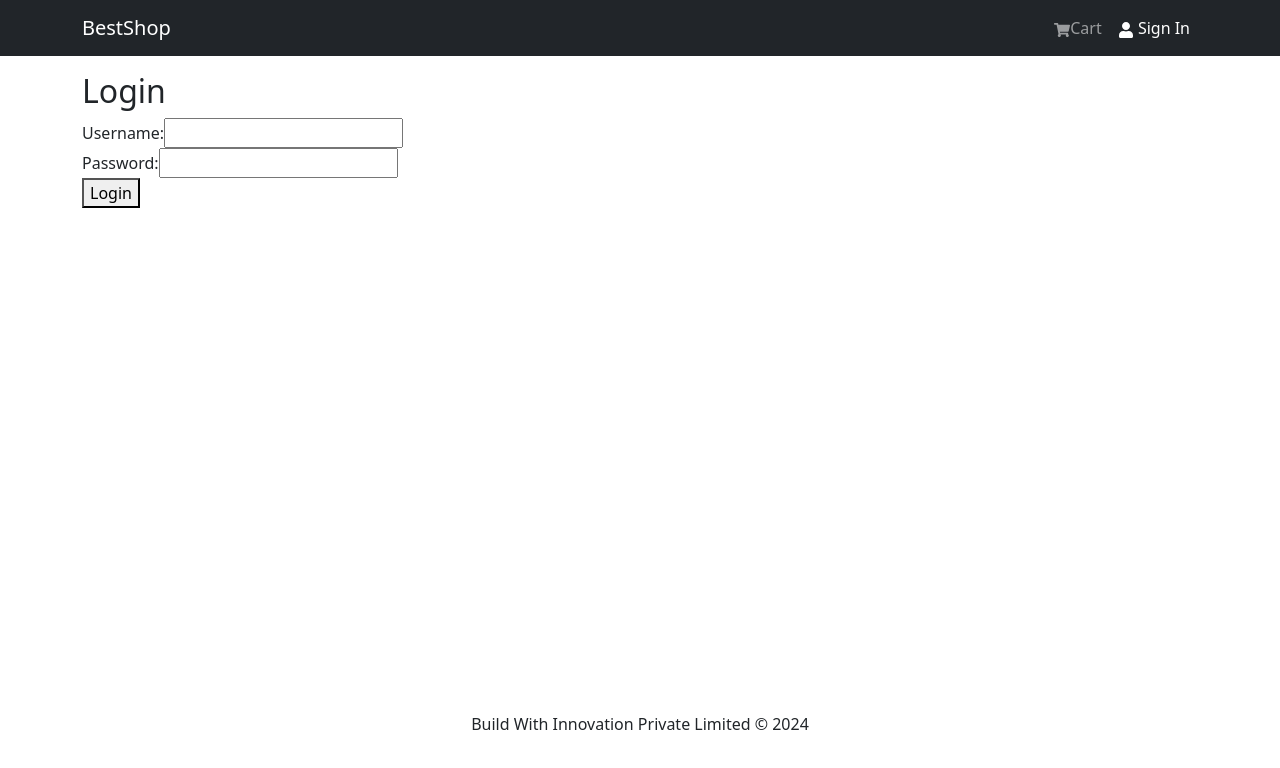
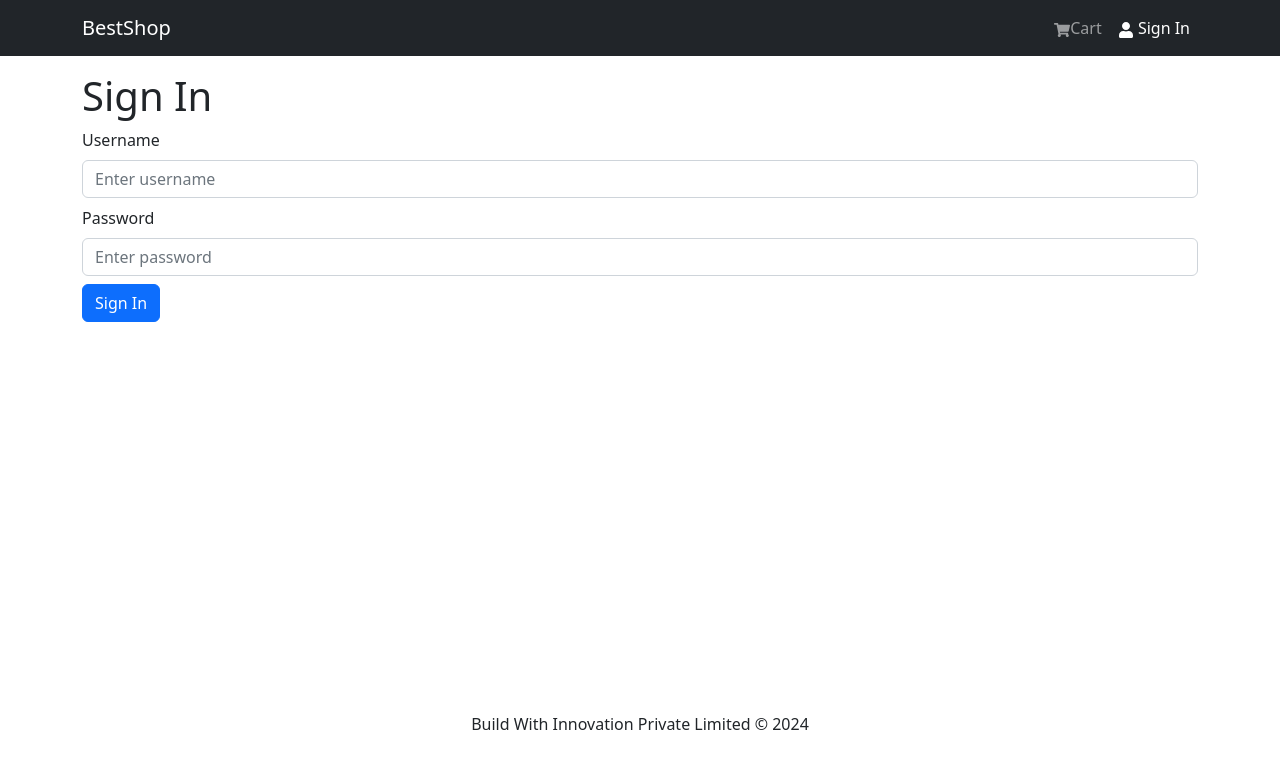
Before and after one commit to sudhanshukes65/assignemnt, a React (Create React App) app in the folder frontend/: page /login in a window 1280 px wide. Shown: the top 768 px of the page. Built offline with nearby package versions, Linux system fonts and the light colour scheme.

Commit message:
login functionality

```diff
--- a/frontend/src/components/Header.jsx
+++ b/frontend/src/components/Header.jsx
@@ -1,4 +1,4 @@
-import { Navbar, Nav, Container , Badge } from 'react-bootstrap';
+import { Navbar, Nav, Container , Badge ,NavDropdown } from 'react-bootstrap';
 import { FaShoppingCart, FaUser } from 'react-icons/fa';
 import { useSelector } from 'react-redux';
 import { LinkContainer } from 'react-router-bootstrap';
@@ -7,7 +7,12 @@ import { LinkContainer } from 'react-router-bootstrap';
 const Header = ({ cartItemsCount }) => {
 
   const {cartItems } = useSelector((state) => state.cart);
+  const { userInfo } = useSelector((state) => state.auth);
   const totalPrice = cartItems.reduce((total, currentItem) => total + (currentItem.qty * currentItem.price), 0);
+
+  const logoutHandler = ( ) => {
+    console.log('logout');
+  }
 
   return (
     <header>
@@ -45,11 +50,24 @@ const Header = ({ cartItemsCount }) => {
 
                 </Nav.Link>
               </LinkContainer>
-              <LinkContainer to='/login'>
-                <Nav.Link href='/login'>
-                  <FaUser /> Sign In
-                </Nav.Link>
-              </LinkContainer>
+              {userInfo ? (
+                <>
+                  <NavDropdown title={userInfo.username} id='username'>
+                    <LinkContainer to='/profile'>
+                      <NavDropdown.Item>Profile</NavDropdown.Item>
+                    </LinkContainer>
+                    <NavDropdown.Item onClick={logoutHandler}>
+                      Logout
+                    </NavDropdown.Item>
+                  </NavDropdown>
+                </>
+              ) : (
+                <LinkContainer to='/login'>
+                  <Nav.Link>
+                    <FaUser /> Sign In
+                  </Nav.Link>
+                </LinkContainer>
+              )}
             </Nav>
           </Navbar.Collapse>
         </Container>
--- a/frontend/src/constants.js
+++ b/frontend/src/constants.js
@@ -3,3 +3,4 @@
 export const BASE_URL = "https://dummyjson.com"
 
 export const PRODUCTS_URL = '/products';
+export const USERS_URL = '/auth';
--- a/frontend/src/screens/LoginScreen.jsx
+++ b/frontend/src/screens/LoginScreen.jsx
@@ -1,67 +1,82 @@
-import React, { useState } from 'react'
-import { useNavigate } from 'react-router-dom';
+import { useState, useEffect } from 'react';
+import { Link, useLocation, useNavigate } from 'react-router-dom';
+import { Form, Button, Row, Col } from 'react-bootstrap';
+import { useDispatch, useSelector } from 'react-redux';
+
+import { useLoginMutation } from '../slices/userApiSlice';
+import { setCredentials } from '../slices/authSlice';
 
 const LoginScreen = () => {
+  const [username, setUsername] = useState('');
+  const [password, setPassword] = useState('');
+  const [e,setE] = useState(false)
 
-    const [username, setUsername] = useState("");
-    const [password, setPassword] = useState("");
-    const [error, setError] = useState("");
-    const navigate = useNavigate();
+  const dispatch = useDispatch();
+  const navigate = useNavigate();
 
-    const handleSubmit = async (e) => {
-        e.preventDefault();
+  const [login, { isLoading }] = useLoginMutation();
 
-        try {
-          const response = await fetch("https://dummyjson.com/auth/login", {
-            method: "POST",
-            headers: {
-              "Content-Type": "application/json",
-            },
-            body: JSON.stringify({
-              username: username,
-              password: password,
-            }),
-          });
 
-          const data = await response.json();
+  const { userInfo } = useSelector((state) => state.auth);
 
-          if (!response.ok) {
-            throw new Error(data.message || "Failed to login");
-          }
+  const { search } = useLocation();
+  const sp = new URLSearchParams(search);
+  const redirect = sp.get('redirect') || '/';
 
-          // If response is successful, handle authentication logic here
-          console.log("Login successful");
-          console.log(data); // You can handle the response data here
-          navigate('/');
-        } catch (error) {
-          setError(error.message);
-        }
-      };
+  useEffect(() => {
+    if (userInfo) {
+      navigate(redirect);
+    }
+  }, [navigate, redirect, userInfo]);
+
+  const submitHandler = async (e) => {
+    e.preventDefault();
+    try {
+      const res = await login({ username, password }).unwrap(); // Changed 'email' to 'username'
+      dispatch(setCredentials({ ...res }));
+      navigate(redirect);
+    } catch (err) {
+      console.error(err?.data?.message || err.error);
+      setE(true);
+    }
+  };
+
   return (
     <div>
-      <h2>Login</h2>
-       {error && <div>{error}</div>}
-      <form onSubmit={handleSubmit}>
-         <div>
-           <label>Username:</label>
-           <input
-            type="text"
+      <h1>Sign In</h1>
+
+      <Form onSubmit={submitHandler}>
+        <Form.Group className='my-2' controlId='username'> {/* Changed 'email' to 'username' */}
+          <Form.Label>Username</Form.Label> {/* Changed 'Email Address' to 'Username' */}
+          <Form.Control
+            type='text' // Changed 'email' to 'text'
+            placeholder='Enter username' // Changed 'Enter email' to 'Enter username'
             value={username}
             onChange={(e) => setUsername(e.target.value)}
-          />
-        </div>
-        <div>
-          <label>Password:</label>
-          <input
-            type="password"
+          ></Form.Control>
+        </Form.Group>
+
+        <Form.Group className='my-2' controlId='password'>
+          <Form.Label>Password</Form.Label>
+          <Form.Control
+            type='password'
+            placeholder='Enter password'
             value={password}
             onChange={(e) => setPassword(e.target.value)}
-          />
-        </div>
-        <button type="submit">Login</button>
-      </form>
+          ></Form.Control>
+        </Form.Group>
+
+        <Button disabled={isLoading} type='submit' variant='primary'>
+          Sign In
+        </Button>
+
+        {isLoading && <div>Loading...</div>}
+        {e  && <div>something went wrong or invalid credentials</div>}
+      </Form>
+
+
     </div>
-  )
-}
+  );
+};
 
-export default LoginScreen
+export default LoginScreen;
--- a/frontend/src/screens/ProductScreen.jsx
+++ b/frontend/src/screens/ProductScreen.jsx
@@ -1,9 +1,9 @@
-import { useState, useEffect } from 'react';
+import { useState } from 'react';
 import { useNavigate, useParams } from 'react-router-dom';
 import { Link } from 'react-router-dom';
 import { Row, Col, Image, ListGroup, Card, Button ,Form} from 'react-bootstrap';
 import Rating from '../components/Rating';
-import axios from 'axios';
+
 import { useGetProductDetailsQuery } from '../slices/productSlice';
 import { addToCart } from '../slices/cartSlice';
 import { useDispatch } from 'react-redux';
--- /dev/null
+++ b/frontend/src/slices/authSlice.js
@@ -0,0 +1,26 @@
+import { createSlice } from '@reduxjs/toolkit';
+
+const initialState = {
+  userInfo: localStorage.getItem('userInfo')
+    ? JSON.parse(localStorage.getItem('userInfo'))
+    : null,
+};
+
+const authSlice = createSlice({
+  name: 'auth',
+  initialState,
+  reducers: {
+    setCredentials: (state, action) => {
+      state.userInfo = action.payload;
+      localStorage.setItem('userInfo', JSON.stringify(action.payload));
+    },
+    logout: (state, action) => {
+      state.userInfo = null;
+      localStorage.removeItem('userInfo');
+    },
+  },
+});
+
+export const { setCredentials, logout } = authSlice.actions;
+
+export default authSlice.reducer;
--- /dev/null
+++ b/frontend/src/slices/userApiSlice.js
@@ -0,0 +1,16 @@
+import { apiSlice } from './apiSlice';
+import { USERS_URL } from '../constants';
+
+export const userApiSlice = apiSlice.injectEndpoints({
+  endpoints: (builder) => ({
+    login: builder.mutation({
+      query: (data) => ({
+        url: `${USERS_URL}/login`,
+        method: 'POST',
+        body: data,
+      }),
+    }),
+  }),
+});
+
+export const { useLoginMutation } = userApiSlice;
--- a/frontend/src/store.js
+++ b/frontend/src/store.js
@@ -1,11 +1,13 @@
 import { configureStore } from '@reduxjs/toolkit';
 import { apiSlice } from './slices/apiSlice';
 import cartSliceReducer from './slices/cartSlice'
+import authReducer from './slices/authSlice';
 
 const store = configureStore({
   reducer: {
     [apiSlice.reducerPath]: apiSlice.reducer,
     cart : cartSliceReducer,
+    auth: authReducer,
   },
   middleware: (getDefaultMiddleware) =>
     getDefaultMiddleware().concat(apiSlice.middleware),
```
